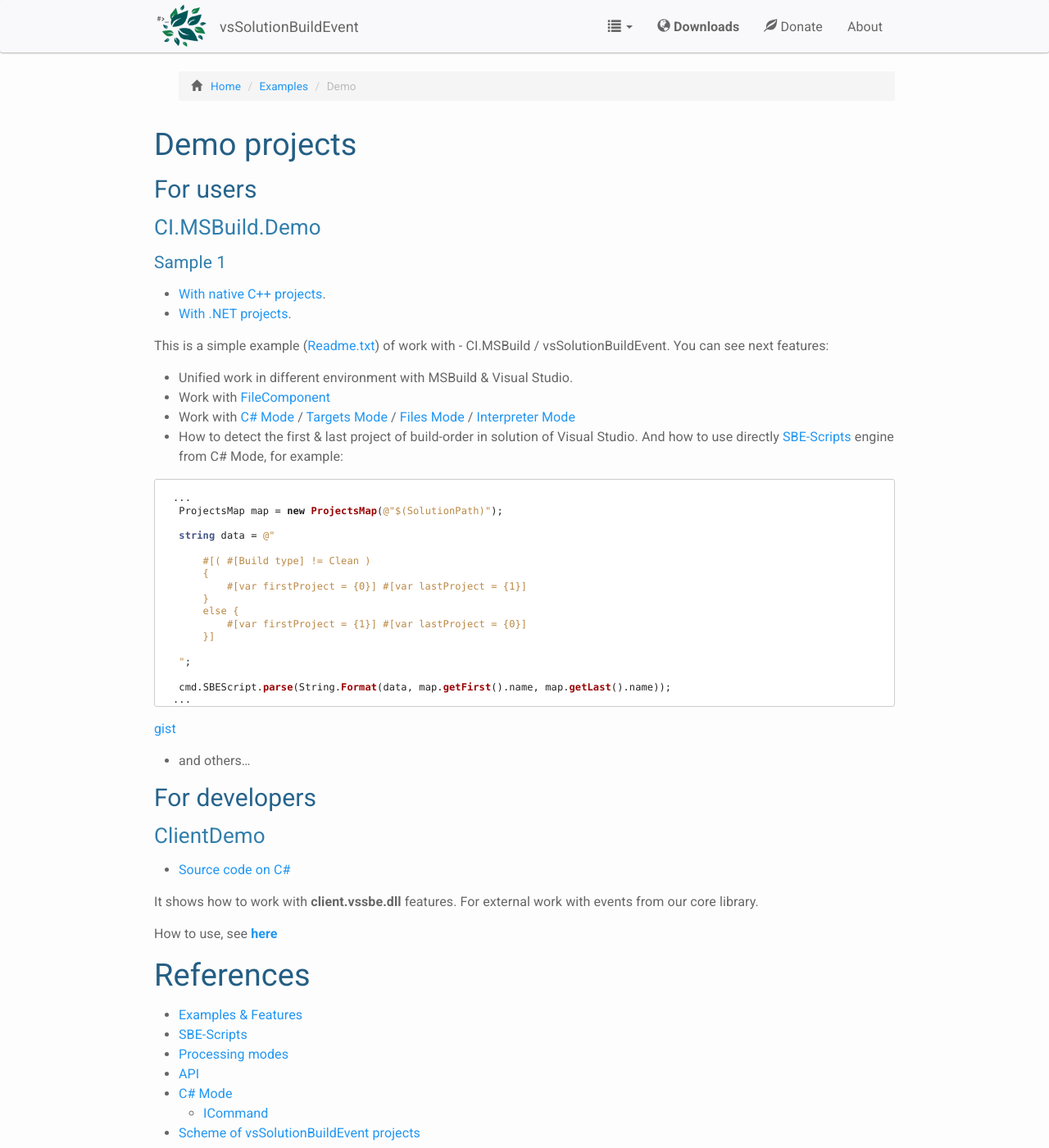
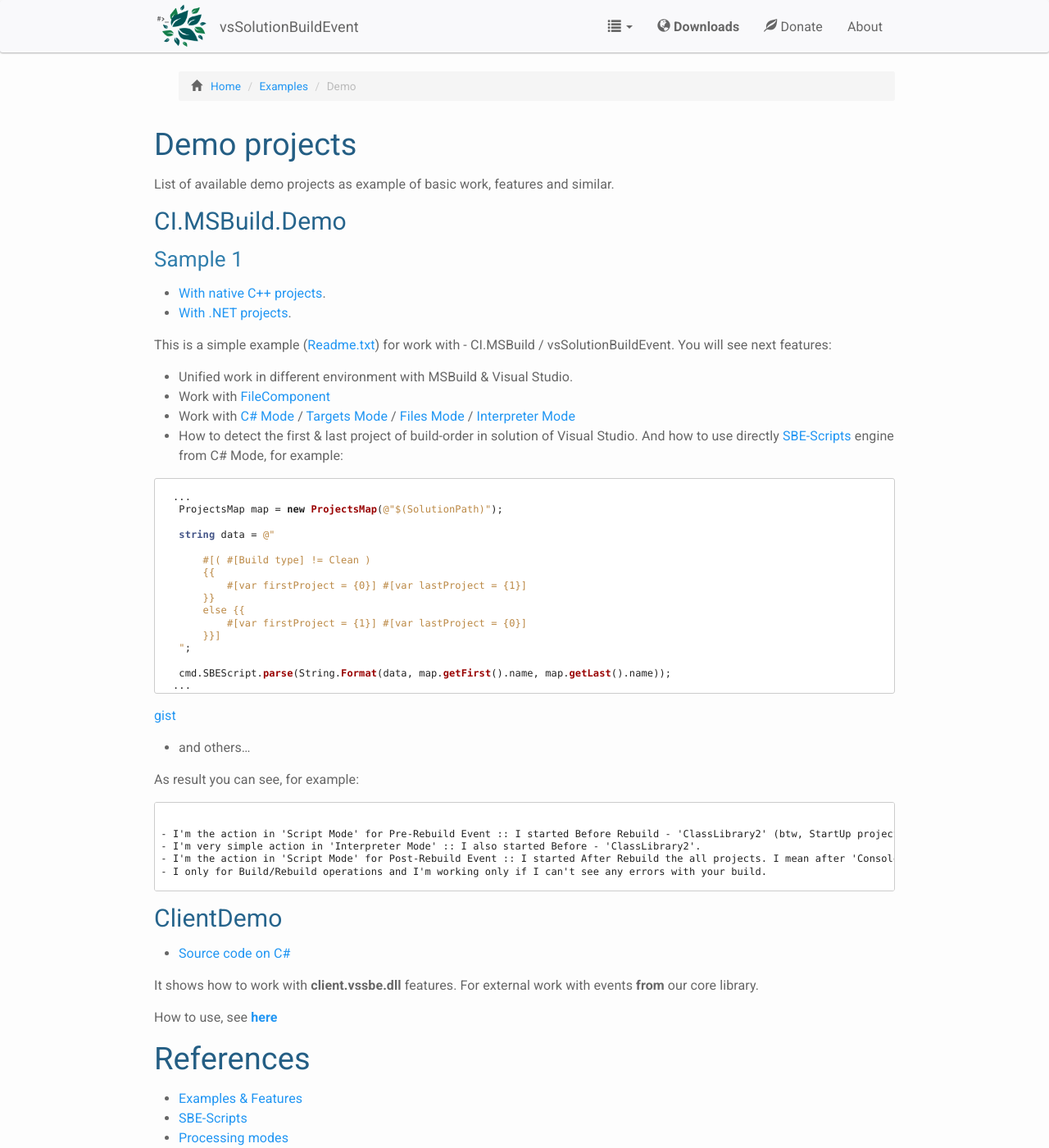
Before and after one commit to 3F/web.vsSBE, a Jekyll site: the page built from _doc/Examples/Demo.md, in a window 1280 px wide and 1400 px high. Shown: the whole window at 82% size. Built offline with Jekyll 4.4.1, drawn with Linux system fonts in a browser that asks for light colours; nearby versions of some CDN libraries; Markdown is read by kramdown in place of the engine named in the settings; comment, search, counter and statistics services are not loaded.

Commit message:
fixed code in sample of Demo projects
+Wiki item in Donation

````diff
--- a/Downloads/index.html
+++ b/Downloads/index.html
@@ -32,12 +32,12 @@
         </tr>
         <tr>
           <td>CI.MSBuild</td>
-          <td>Support the Microsoft Build Tools (MSBuild).</td>
+          <td>Support of the Microsoft Build Tools (MSBuild).</td>
           <td><a href="http://sourceforge.net/projects/vssbe/files/CI-Utilities/CI.MSBuild/" target="_blank" class="btn btn-default">Download</a></td>
         </tr>
         <tr>
           <td>Devenv</td>
-          <td>Support the Visual Studio Command-Line (devenv.exe/com).</td>
+          <td>Support of the Visual Studio Command-Line (devenv.exe/com).</td>
           <td><a href="http://sourceforge.net/projects/vssbe/files/CI-Utilities/Devenv/" target="_blank" class="btn btn-default">Download</a></td>
         </tr>
         <tr>
--- a/_doc/Examples/Demo.md
+++ b/_doc/Examples/Demo.md
@@ -6,22 +6,23 @@
 
 # Demo projects
 
-## For users
+List of available demo projects as example of basic work, features and similar.
 
-### CI.MSBuild.Demo
+## CI.MSBuild.Demo
 
-#### Sample 1
+### Sample 1
 
 * [With native C++ projects](https://github.com/3F/CI.MSBuild.Demo/tree/master/native%20C%2B%2B/Sample1).
 * [With .NET projects](https://github.com/3F/CI.MSBuild.Demo/tree/master/.NET/Sample1).
 
-This is a simple example ([Readme.txt](https://github.com/3F/CI.MSBuild.Demo/blob/master/native%20C%2B%2B/Sample1/Readme.txt)) of work with - CI.MSBuild / vsSolutionBuildEvent. You can see next features:
+This is a simple example ([Readme.txt](https://github.com/3F/CI.MSBuild.Demo/blob/master/native%20C%2B%2B/Sample1/Readme.txt)) for work with - CI.MSBuild / vsSolutionBuildEvent. You will see next features:
 
 * Unified work in different environment with MSBuild & Visual Studio.
 * Work with [FileComponent](../../Scripts/SBE-Scripts/Components/FileComponent/)
 * Work with [C# Mode](../../Modes/CSharp/) / [Targets Mode](../../Modes/Targets/) / [Files Mode](../../Modes/) / [Interpreter Mode](../../Modes/)
 * How to detect the first & last project of build-order in solution of Visual Studio. And how to use directly [SBE-Scripts](../../Scripts/SBE-Scripts/) engine from C# Mode, for example:
 
+{% raw %}
 ```csharp
 
    ...
@@ -30,30 +31,41 @@
     string data = @"
 
         #[( #[Build type] != Clean )
-        {
+        {{
             #[var firstProject = {0}] #[var lastProject = {1}]
-        }
-        else {
+        }}
+        else {{
             #[var firstProject = {1}] #[var lastProject = {0}]
-        }]
-
+        }}]
     ";
 
     cmd.SBEScript.parse(String.Format(data, map.getFirst().name, map.getLast().name));
    ...
 ```
+{% endraw %}
+
 [gist](https://gist.github.com/3F/b1f613511737121a4bd1)
 
 * and others...
 
+As result you can see, for example:
 
-## For developers
+```
 
-### ClientDemo
+
+ - I'm the action in 'Script Mode' for Pre-Rebuild Event :: I started Before Rebuild - 'ClassLibrary2' (btw, StartUp project - 'Sample1').
+ - I'm very simple action in 'Interpreter Mode' :: I also started Before - 'ClassLibrary2'.
+ - I'm the action in 'Script Mode' for Post-Rebuild Event :: I started After Rebuild the all projects. I mean after 'ConsoleApplication1'!
+ - I only for Build/Rebuild operations and I'm working only if I can't see any errors with your build.
+
+```
+
+
+## ClientDemo
 
 * [Source code on C#](https://github.com/3F/vsSolutionBuildEvent/tree/master/ClientDemo)
 
-It shows how to work with **client.vssbe.dll** features. For external work with events from our core library.
+It shows how to work with **client.vssbe.dll** features. For external work with events **from** our core library.
 
 How to use, see **[here](../../API/#create-client-vssbe-dll)**
 
--- a/_includes/header.html
+++ b/_includes/header.html
@@ -20,7 +20,7 @@
     <nav class="navbar navbar-default">
       <div class="wrapper container-fluid">
         <div class="navbar-header">
-          <button aria-expanded="true" type="button" class="navbar-toggle" data-toggle="collapse" data-target="#bs-example-navbar-collapse-1">
+          <button aria-expanded="true" type="button" class="navbar-toggle" data-toggle="collapse" data-target="#navbar-collapse-top">
             <span class="sr-only">Toggle navigation</span>
             <span class="icon-bar"></span>
             <span class="icon-bar"></span>
@@ -32,7 +32,7 @@
           <span class="navbar-brand" style="font-size: 18px; margin-left: 1px;" title="{{ site.subtitle }}">{{ site.title }}</span>
         </div>
 
-        <div aria-expanded="true" class="navbar-collapse collapse in" id="bs-example-navbar-collapse-1">
+        <div aria-expanded="true" class="navbar-collapse collapse in" id="navbar-collapse-top">
 
           <ul class="nav navbar-nav navbar-right">
             <li class="dropdown">
````
Also changed, not shown: Donation.md (+18 -10 lines), _doc/CI/CI.MSBuild.md (+8 -9 lines), _doc/CI/Devenv Command-Line.md (+3 -3 lines).
